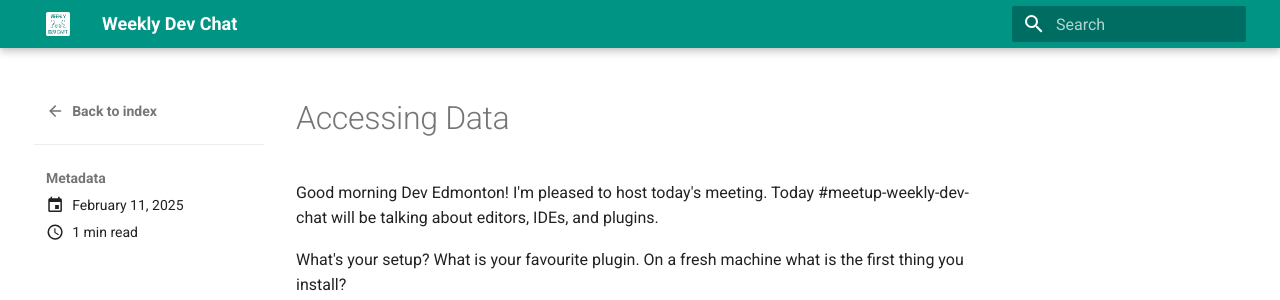
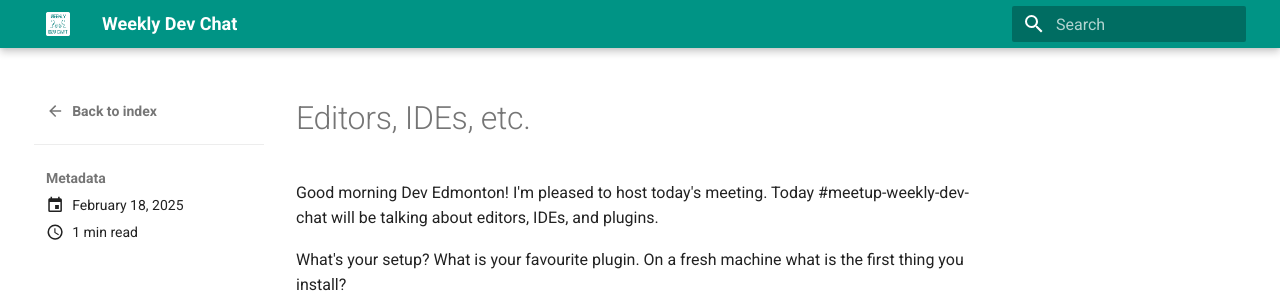
Before and after one commit to weeklydevchat/weeklydevchat.github.io, an MkDocs documentation site: the page built from docs/posts/2025/02/2025-02-18-editors/index.md, in a window 1280 px wide. Shown: the top 300 px of the page. Built offline with MkDocs 1.6.1 and Material for MkDocs 9.7.7, drawn with Linux system fonts in a browser that asks for light colours.

Commit message:
Feb 18 meeting.

```diff
--- a/docs/posts/2025/02/2025-02-18-editors/index.md
+++ b/docs/posts/2025/02/2025-02-18-editors/index.md
@@ -1,6 +1,6 @@
 ---
-title: "Accessing Data"
-date: 2025-02-11
+title: "Editors, IDEs, etc."
+date: 2025-02-18
 ---
 
 Good morning Dev Edmonton! I'm pleased to host today's meeting. Today #meetup-weekly-dev-chat will be talking about editors, IDEs, and plugins.
```
